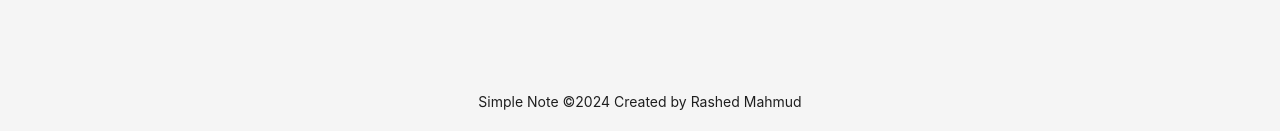
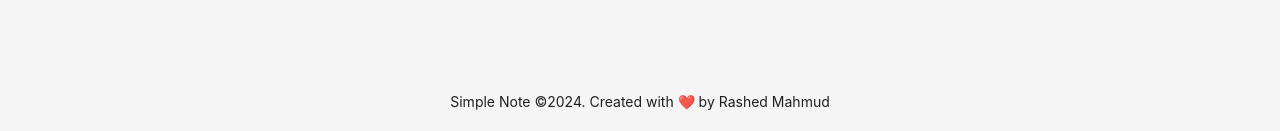
Before and after one commit to rashedxyz/simple-note, a React (Vite) app in the folder packages/client/: page /login in a window 1280 px wide. Shown: the part 666-797 px from the top of the page. Built offline with nearby package versions, Linux system fonts and the light colour scheme; no server answers.

Commit message:
footer update

```diff
--- a/packages/client/src/components/Layout.jsx
+++ b/packages/client/src/components/Layout.jsx
@@ -100,7 +100,7 @@ function LayoutComponent() {
             <Outlet />
           </Content>
           <Footer style={{ textAlign: "center" }}>
-            Simple Note ©{new Date().getFullYear()} Created by Rashed Mahmud
+            Simple Note ©{new Date().getFullYear()}. Created with ❤️ by Rashed Mahmud
           </Footer>
         </Layout>
       </Layout>
```
